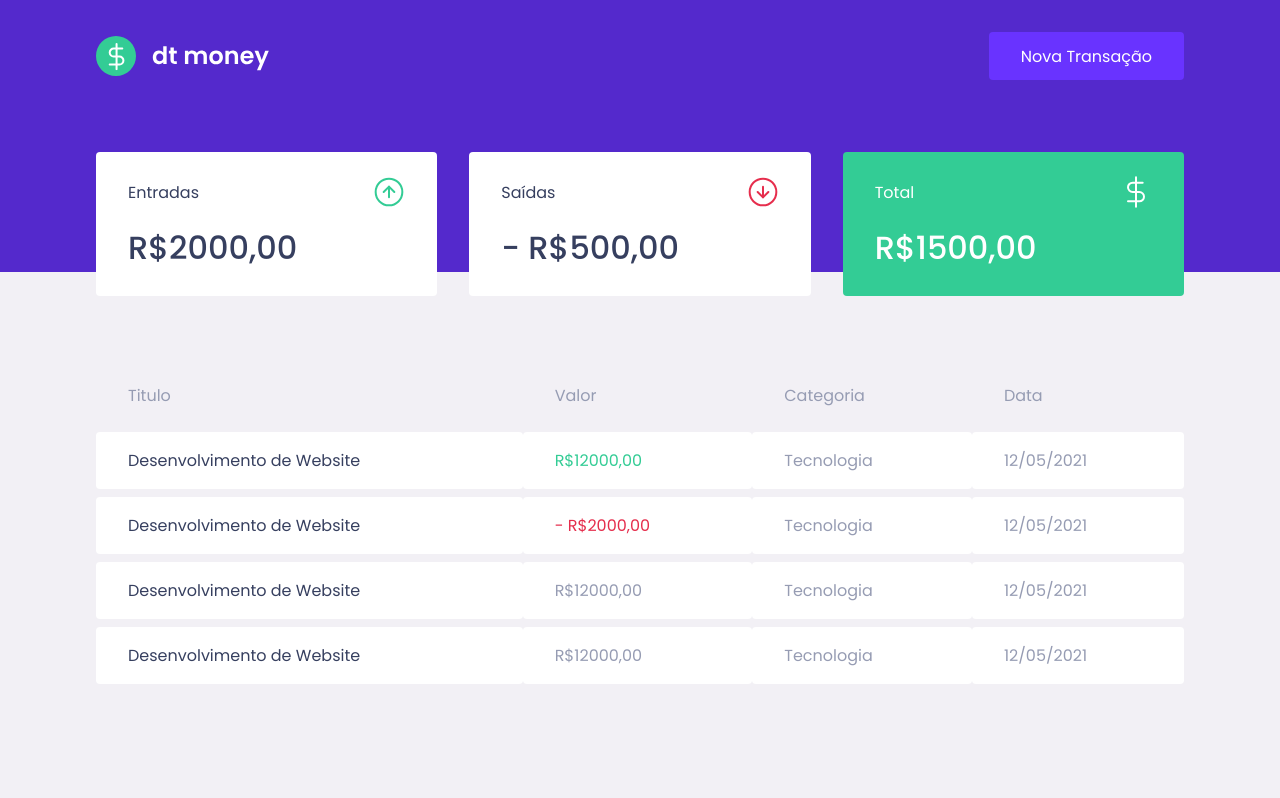
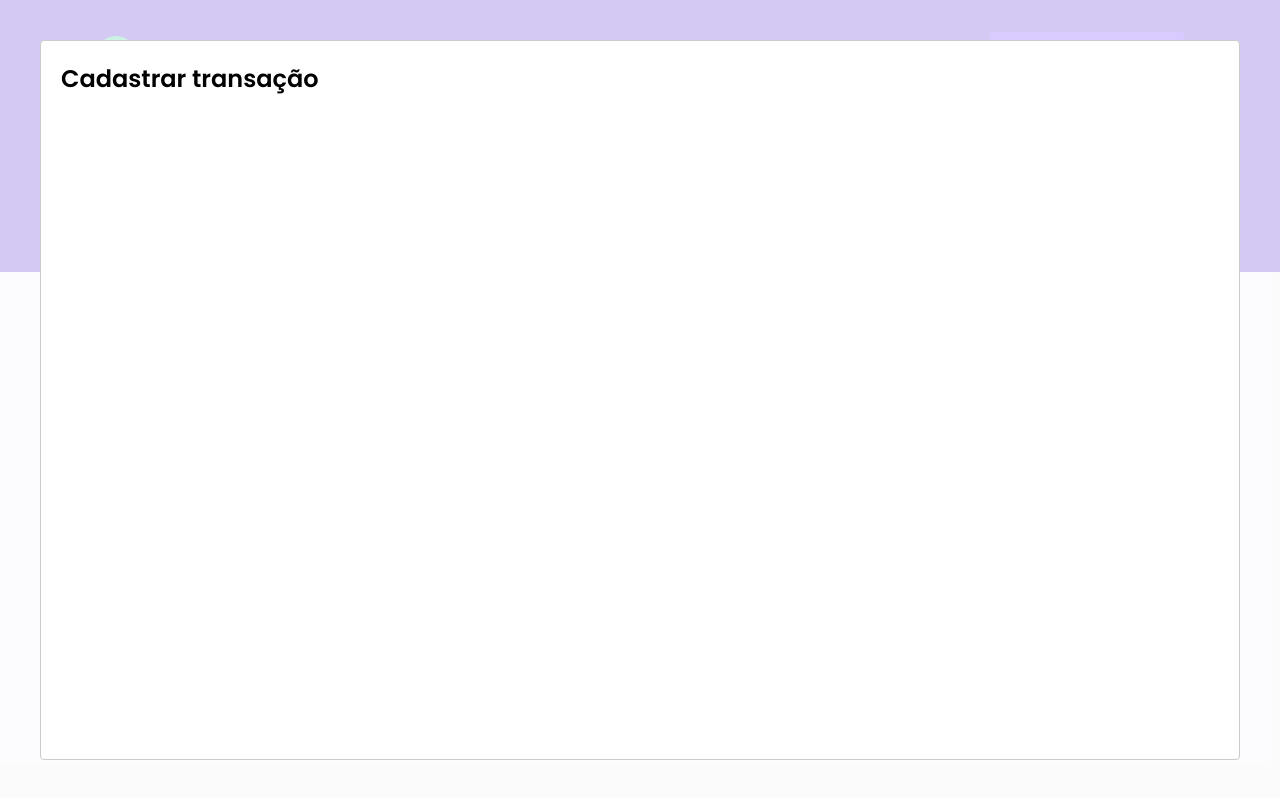
Before and after one commit to renatoschlogel/ignite-dtmoney, a React (Create React App) app: page / in a window 1280 px wide. Both pictures are taken after a click on the button "Nova Transação". Built offline with nearby package versions, Linux system fonts and the light colour scheme; no server answers; what miragejs would draw is missing.

Commit message:
criando um modal com a biblioteca react-modal

```diff
--- a/package.json
+++ b/package.json
@@ -7,6 +7,7 @@
     "miragejs": "^0.1.41",
     "react": "^17.0.2",
     "react-dom": "^17.0.2",
+    "react-modal": "^3.13.1",
     "react-scripts": "4.0.3",
     "styled-components": "^5.2.3",
     "web-vitals": "^1.0.1"
@@ -19,6 +20,7 @@
     "@types/node": "^12.0.0",
     "@types/react": "^17.0.0",
     "@types/react-dom": "^17.0.0",
+    "@types/react-modal": "^3.12.0",
     "@types/styled-components": "^5.1.9",
     "typescript": "^4.1.2"
   },
--- a/src/components/Header/Header.tsx
+++ b/src/components/Header/Header.tsx
@@ -1,17 +1,34 @@
+import { useState } from 'react';
 import logoImg from '../../assets/logo.svg';
 import { Container, Content } from './header.styles';
+import Modal from 'react-modal';
 
 
 export function Header () {
+
+  const [isNewTransactionOpen, setIsNewTransactionOpen] = useState(false);
+
+  function handleOpenNewTransactionModal() {
+    setIsNewTransactionOpen(true);
+  }
+
+  function hadleCloseNewTransactionModal() {
+    setIsNewTransactionOpen(false);
+  }
+
   return (
     <Container>
       <Content>
 
 
         <img src={logoImg} alt="dt money"/>
-        <button type="button">
+        <button type="button" onClick={handleOpenNewTransactionModal}>
           Nova Transação
         </button>
+        <Modal isOpen={isNewTransactionOpen}
+               onRequestClose={hadleCloseNewTransactionModal} >
+         <h2>Cadastrar transação</h2>
+        </Modal>
        </Content>
     </Container>
   )
```
Also changed, not shown: 1 other file (tests, documents, lock files or other folders).
